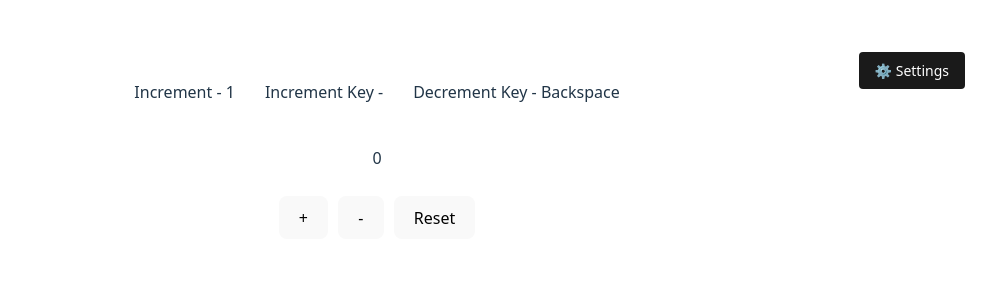
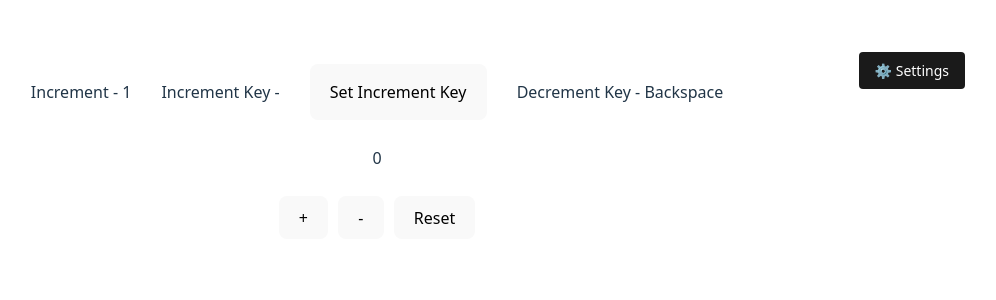
Before and after one commit to wbartholomay/multicounter-app, a React (Vite) app: page / in a window 1280 px wide. Shown: the top 300 px of the page, without its empty margins (263-1259 px from the left). Built offline with nearby package versions, Linux system fonts and the light colour scheme.

Commit message:
added setterbutton component

```diff
--- a/src/components/Counter.jsx
+++ b/src/components/Counter.jsx
@@ -1,4 +1,5 @@
 import { useState, useEffect } from 'react'
+import SetterButton from './SetterButton';
 
 function Counter() {
   const [count, setCount] = useState(() => {
@@ -26,11 +27,12 @@ function Counter() {
     return () => {
       window.removeEventListener('keydown', handleKeyDown);
     };
-  }, []);
+  }, [incrementKey]);
 
       useEffect(() => {
     localStorage.setItem('counter', count);
   }, [count]);
+
   return (
     <div className="card">
       <div style={{ display: 'flex', flexDirection: 'column', gap: '10px' }}>
@@ -41,6 +43,11 @@ function Counter() {
         <p>
           Increment Key - {incrementKey}
         </p>
+        <SetterButton
+        localVarName={'incrementKey'}
+        setState={setIncrementKey}
+        buttonText={"Set Increment Key"}
+         />
         <p>
           Decrement Key - {decrementKey}
         </p>
--- /dev/null
+++ b/src/components/SetterButton.jsx
@@ -0,0 +1,25 @@
+function SetterButton({ localVarName, buttonText, setState }) {
+    const listenForInputAndUpdateLocalStorage = (varName) => {
+        const handleOneTimeKeyPress = (e) => {
+        localStorage.setItem(varName, e.key);
+
+
+        setState(e.key);
+        console.log("Setting ", varName, "to ", e.key)
+
+        window.removeEventListener('keydown', handleOneTimeKeyPress);
+        };
+
+        console.log("Listening for key press to set", varName);
+
+        window.addEventListener('keydown', handleOneTimeKeyPress);
+    }
+
+    return <button onClick={(e) => {
+          listenForInputAndUpdateLocalStorage(localVarName)
+          e.currentTarget.blur();
+        }}>
+          {buttonText}
+        </button>
+}
+export default SetterButton
```
